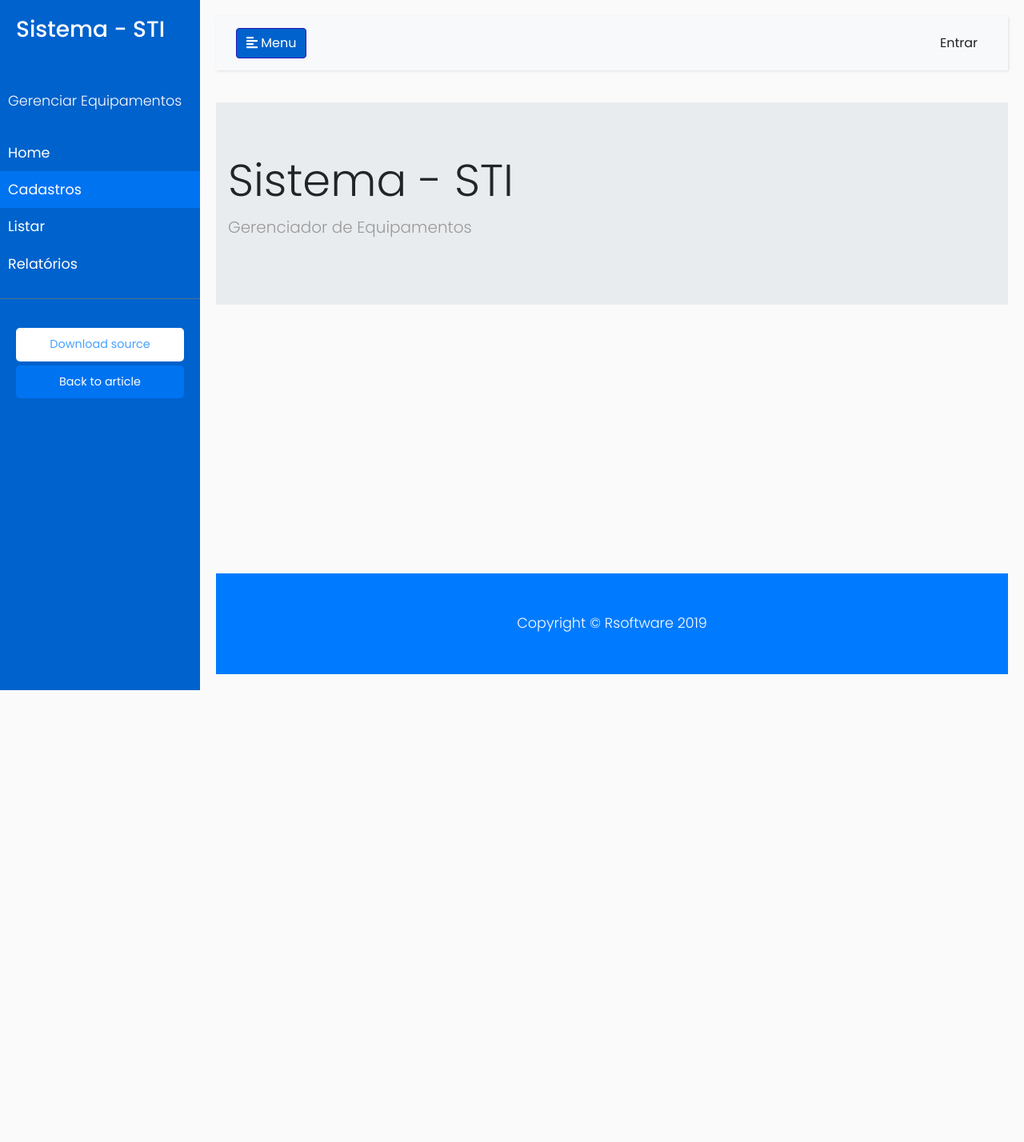
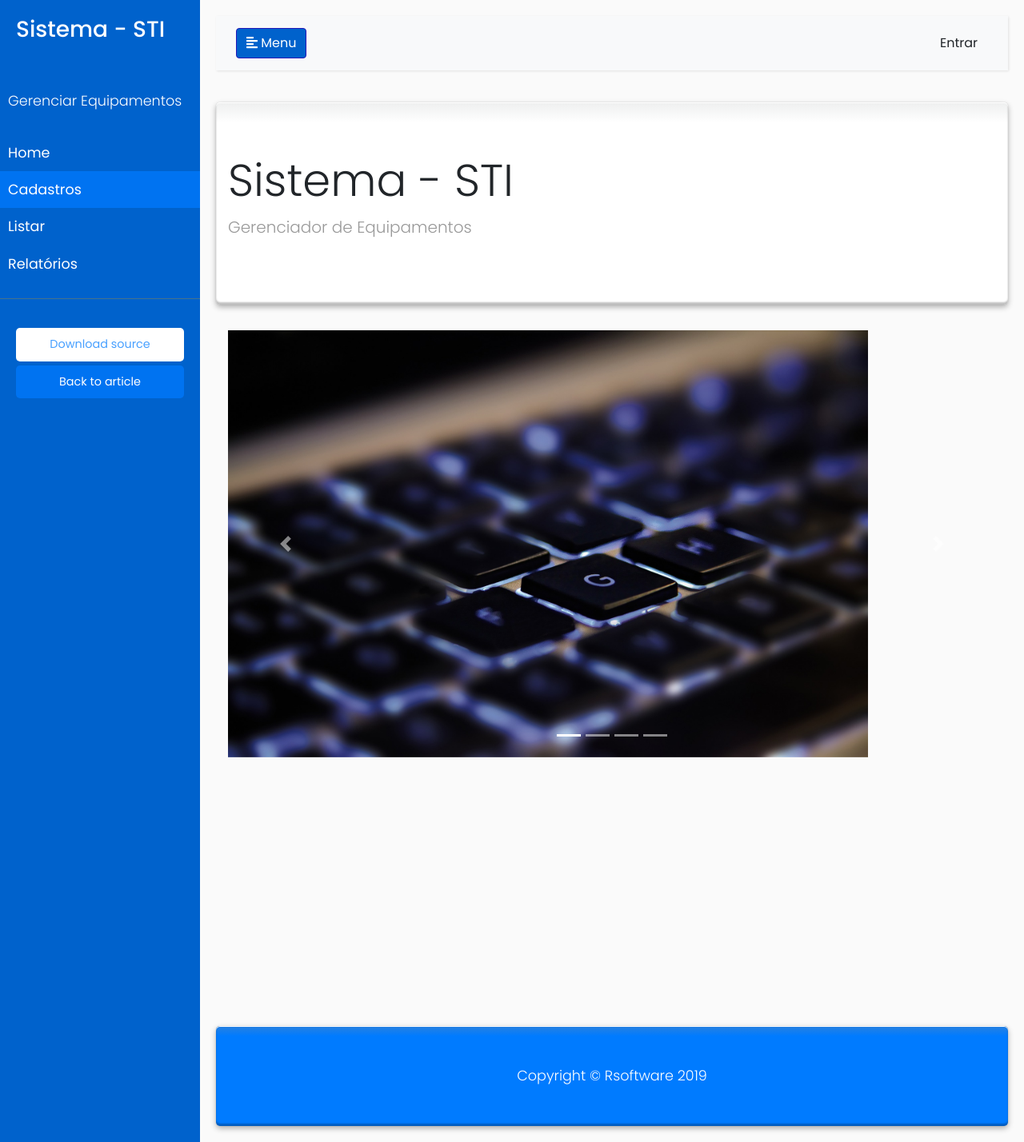
Before and after one commit to renatoft89/sti2021, a Django app: page / in a window 1280 px wide. Shown: the whole page at 80% size. Before the commit the page ends 863 px from the top, so only its background shows below. Run offline with Django 3.2, Linux system fonts and the light colour scheme; some libraries are stand-ins or nearby versions.

Commit message:
adicionado carrousel img

```diff
--- a/equipamentos/templates/equipamentos.html
+++ b/equipamentos/templates/equipamentos.html
@@ -8,7 +8,7 @@
 {% block main %}
 <h3 align="center">Lista de Equipamentos</h3>
 
-<div class="container">
+<div class="container-eqp">
   <div class="table-responsive">
     <table id="tabela-eqp"  class="table table-bordered table-sm">
       <thead>
--- a/home/templates/home.html
+++ b/home/templates/home.html
@@ -1,5 +1,5 @@
 {% extends 'base.html' %}
-
+{% load static %}
 
 {% block title %}Seja Bem Vindo{% endblock %}
 
@@ -10,4 +10,42 @@
     <p class="lead">Gerenciador de Equipamentos</p>
   </div>
 </div>
+
+<!-- /.col-lg-3 -->
+
+<div class="container">
+
+  <div id="carouselExampleIndicators" class="carousel slide my-4" data-ride="carousel">
+    <ol class="carousel-indicators">
+      <li data-target="#carouselExampleIndicators" data-slide-to="0" class="active"></li>
+      <li data-target="#carouselExampleIndicators" data-slide-to="1"></li>
+      <li data-target="#carouselExampleIndicators" data-slide-to="2"></li>
+      <li data-target="#carouselExampleIndicators" data-slide-to="3"></li>
+    </ol>
+    <div class="carousel-inner" role="listbox">
+      <div class="carousel-item active">
+        <img class="d-block img-fluid" src="{% static 'assets/img/tech.jpg' %}" alt="First slide">
+      </div>
+      <div class="carousel-item">
+        <img class="d-block img-fluid" src="{% static 'assets/img/2.jpeg' %}" alt="Second slide">
+      </div>
+      <div class="carousel-item">
+        <img class="d-block img-fluid" src="{% static 'assets/img/3.jpg' %}" alt="Third slide">
+      </div>
+    </div>
+    <div class="carousel-item">
+        <img class="d-block img-fluid" src="{% static 'assets/img/tech.jpg' %}" alt="for slide">
+      </div>
+    <a class="carousel-control-prev" href="#carouselExampleIndicators" role="button" data-slide="prev">
+      <span class="carousel-control-prev-icon" aria-hidden="true"></span>
+      <span class="sr-only">Previous</span>
+    </a>
+    <a class="carousel-control-next" href="#carouselExampleIndicators" role="button" data-slide="next">
+      <span class="carousel-control-next-icon" aria-hidden="true"></span>
+      <span class="sr-only">Next</span>
+    </a>
+  </div>
+
+
+  </div>
 {% endblock %}
--- a/nobreaks/templates/nobreaks.html
+++ b/nobreaks/templates/nobreaks.html
@@ -19,7 +19,7 @@
 </div>-->
 
 
-  <div class="container">
+  <div class="container-nobreaks">
     <div class="table-responsive">
          <table id="tabela-nob"  class="table table-bordered table-sm">
             <thead>
--- a/requirements-dev.txt
+++ b/requirements-dev.txt
@@ -1,4 +1,4 @@
-Django==2.0.9
+Django==2.2.24
 dj-database-url==0.5.0
 dj-static==0.0.6
 django-bootstrap-form==3.4
--- a/static/assets/css/style.css
+++ b/static/assets/css/style.css
@@ -18,6 +18,13 @@ p {
 
 footer {
     margin-top: 336px;
+    box-shadow:
+        0 0 1px rgba(0, 0, 0, 0.3),
+        0 3px 7px rgba(0, 0, 0, 0.3),
+        inset 0 1px rgba(255,255,255,1),
+        inset 0 -3px 2px rgba(0,0,0,0.25);
+    border-radius: 5px;
+    background: linear-gradient(#2981df, #007bff 10%);
 }
 
 a,
@@ -156,6 +163,24 @@ a.article:hover {
     transition: all 0.3s;
 }
 
+
+.jumbotron {
+    box-shadow:
+        0 0 1px rgba(0, 0, 0, 0.3),
+        0 3px 7px rgba(0, 0, 0, 0.3),
+        inset 0 1px rgba(255,255,255,1),
+        inset 0 -3px 2px rgba(0,0,0,0.25);
+    border-radius: 5px;
+    background: linear-gradient(#eeefef, #ffffff 10%);
+}
+
+.container img {
+    max-width:800px;
+    max-height:650px;
+    width: auto;
+    height: auto;
+}
+
 /* ---------------------------------------------------
     MEDIAQUERIES
 ----------------------------------------------------- */
@@ -186,6 +211,16 @@ a.article:hover {
 
 }
 
+.container-eqp {
+    margin-left: 5%;
+    margin-right: 5%;
+}
+
+.container-nobreaks {
+    margin-left: 5%;
+    margin-right: 5%;
+}
+
 /* ---------------------------------------------------
     FORM LOGIN
 ----------------------------------------------------- */
--- a/templates/base.html
+++ b/templates/base.html
@@ -8,7 +8,7 @@
     <meta name="viewport" content="width=device-width, initial-scale=1.0">
     <meta http-equiv="X-UA-Compatible" content="IE=edge">
 
-    <title>RSOFTWARE - Utilitários</title>
+    <title>STI - Equipamentos</title>
 
     <!-- Bootstrap CSS CDN -->
     <link rel="stylesheet" href="https://stackpath.bootstrapcdn.com/bootstrap/4.1.0/css/bootstrap.min.css"
```
Also changed, not shown: static/assets/img/2.jpeg (added), static/assets/img/3.jpg (added), static/assets/img/3.png (added).
